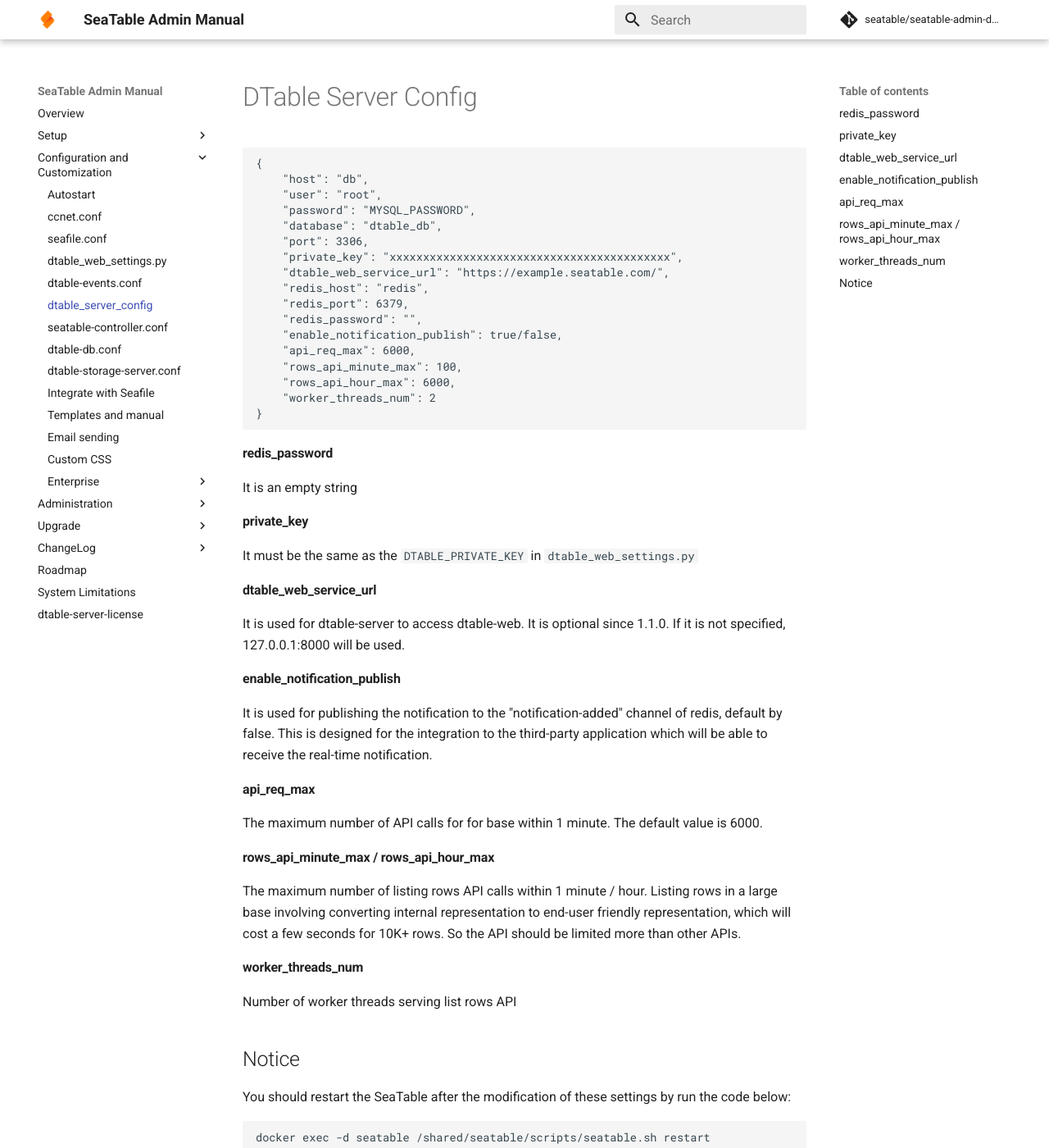
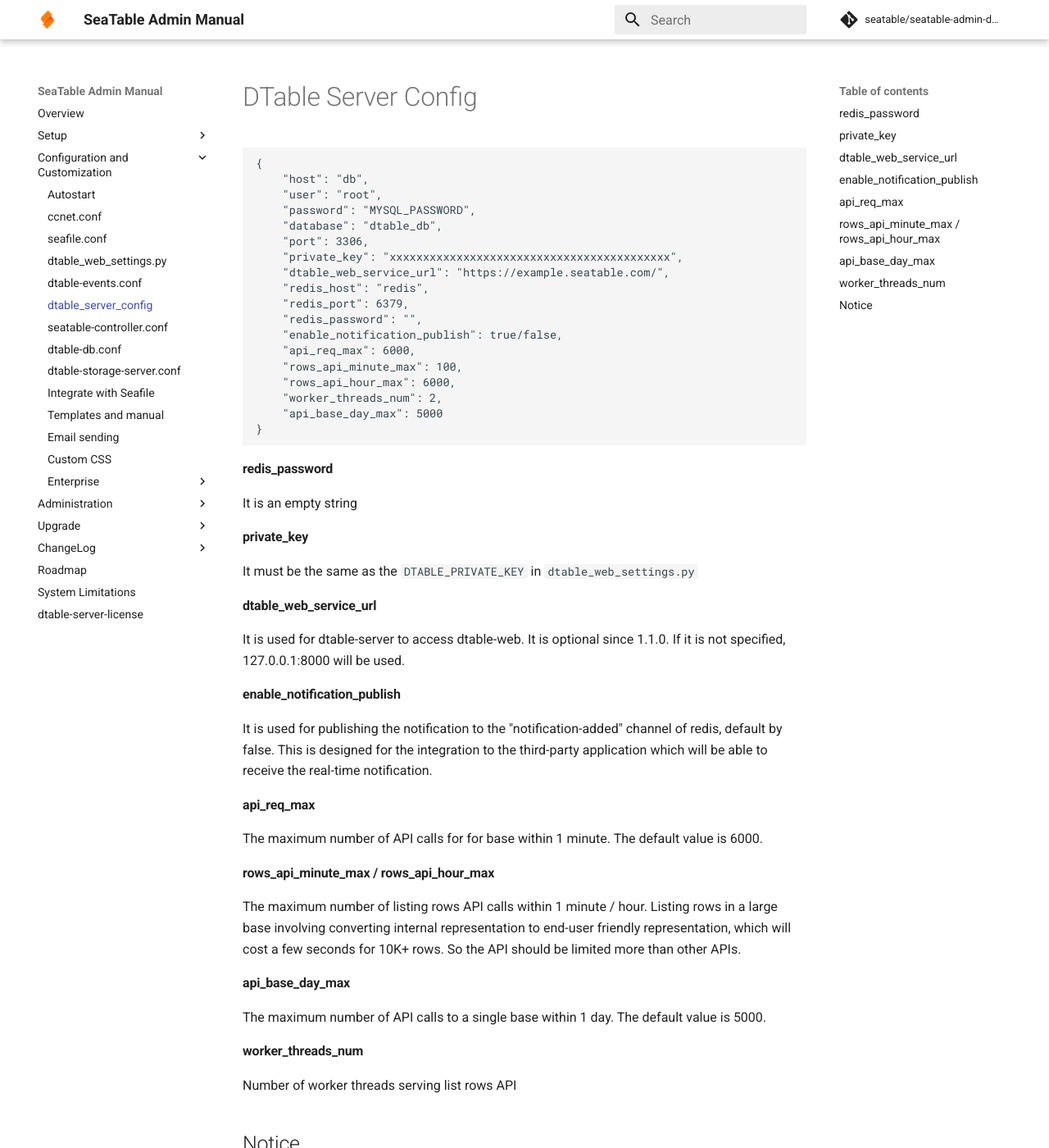
Before and after one commit to seatable/seatable-admin-docs, an MkDocs documentation site: the page built from manual/config/dtable_server_config.md, in a window 1280 px wide and 1400 px high. Shown: the whole window at 82% size. Built offline with MkDocs 1.6.1 and Material for MkDocs 9.7.7, drawn with Linux system fonts in a browser that asks for light colours; comment, search, counter and statistics services are not loaded.

Commit message:
Add api_base_day_max in dtable_server_config.md

````diff
--- a/manual/config/dtable_server_config.md
+++ b/manual/config/dtable_server_config.md
@@ -16,7 +16,8 @@
     "api_req_max": 6000,
     "rows_api_minute_max": 100,
     "rows_api_hour_max": 6000,
-    "worker_threads_num": 2
+    "worker_threads_num": 2,
+    "api_base_day_max": 5000
 }
 
 ```
@@ -44,6 +45,10 @@
 
 The maximum number of listing rows API calls within 1 minute / hour. Listing rows in a large base involving converting internal representation to end-user friendly representation, which will cost a few seconds for 10K+ rows. So the API should be limited more than other APIs.
 
+#### api_base_day_max
+
+The maximum number of API calls to a single base within 1 day. The default value is 5000.
+
 #### worker_threads_num
 
 Number of worker threads serving list rows API
````
